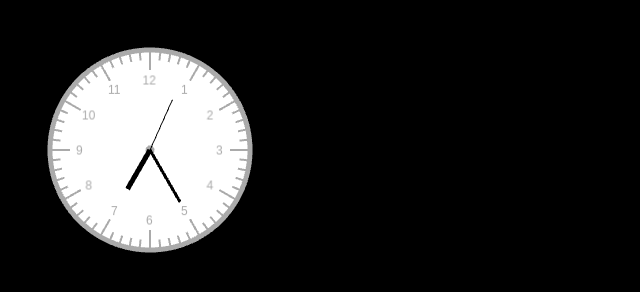
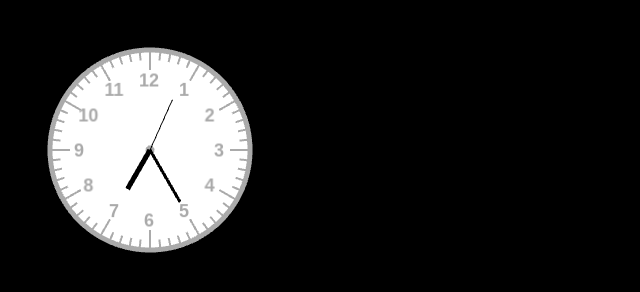
Before and after one commit to niofis/elclock, a website: page index.html in a window 1280 px wide. Shown: the full height of the page, 0-640 px from the left. Drawn offline with Linux system fonts and the light colour scheme; animation ran at ten frames a second.

Commit message:
auto fullscreen

```diff
--- a/index.html
+++ b/index.html
@@ -8,6 +8,9 @@
         margin:0;
         padding:0;
         background-color:#000000;
+      }
+      ::-webkit-scrollbar {
+            display: none;
       }
     </style>
   </head>
@@ -20,7 +23,7 @@
       var hands = new PIXI.Graphics();
       var center = {x: 150, y: 150};
       var radius = 100;
-      var textStyle = {font : '12px Arial', fill:0xAAAAAA, align : 'center'};
+      var textStyle = {font : 'bold 18px Arial', fill:0xAAAAAA, align : 'center'};
 
       drawClock();
 
```
Also changed, not shown: main.js (+6 -1 lines).
